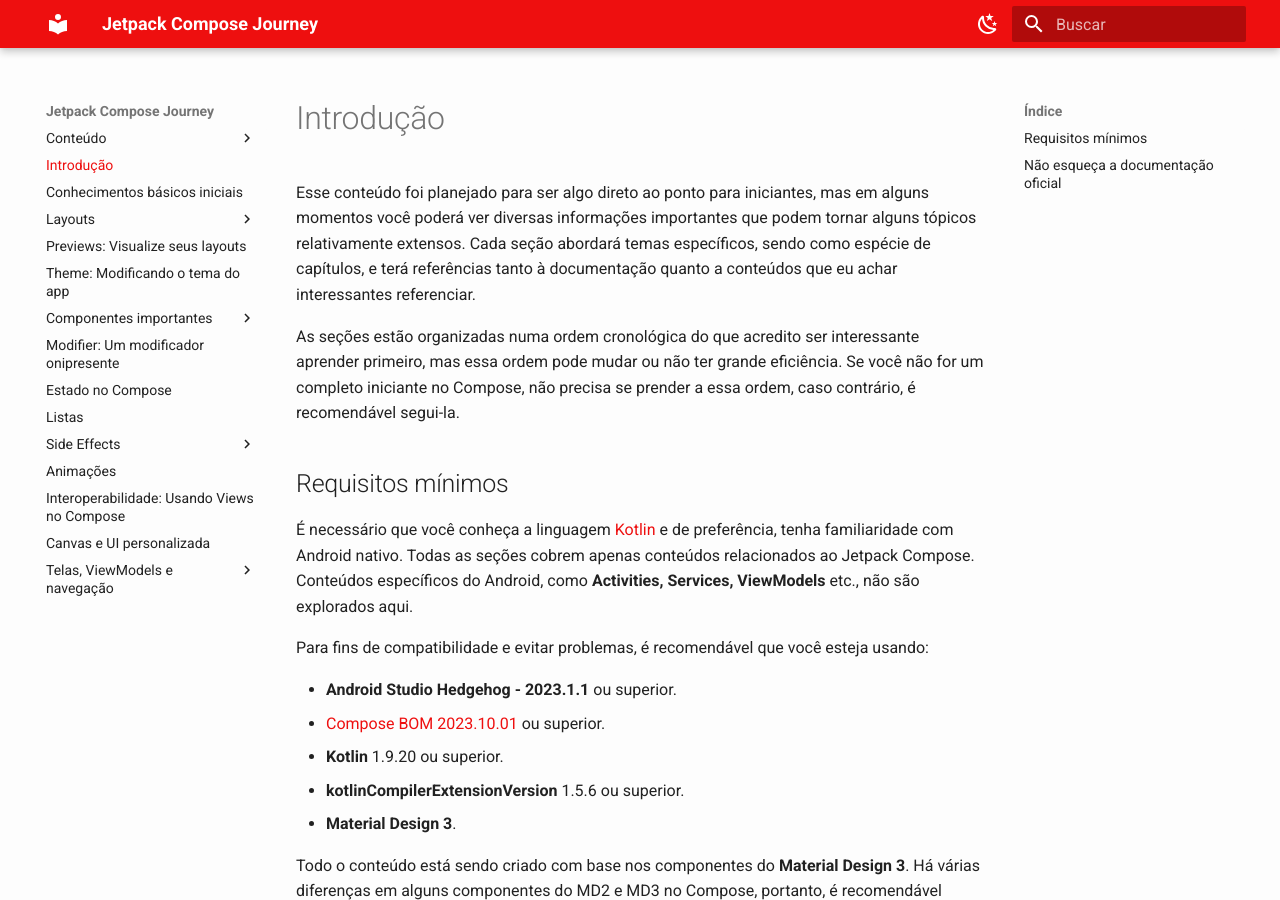
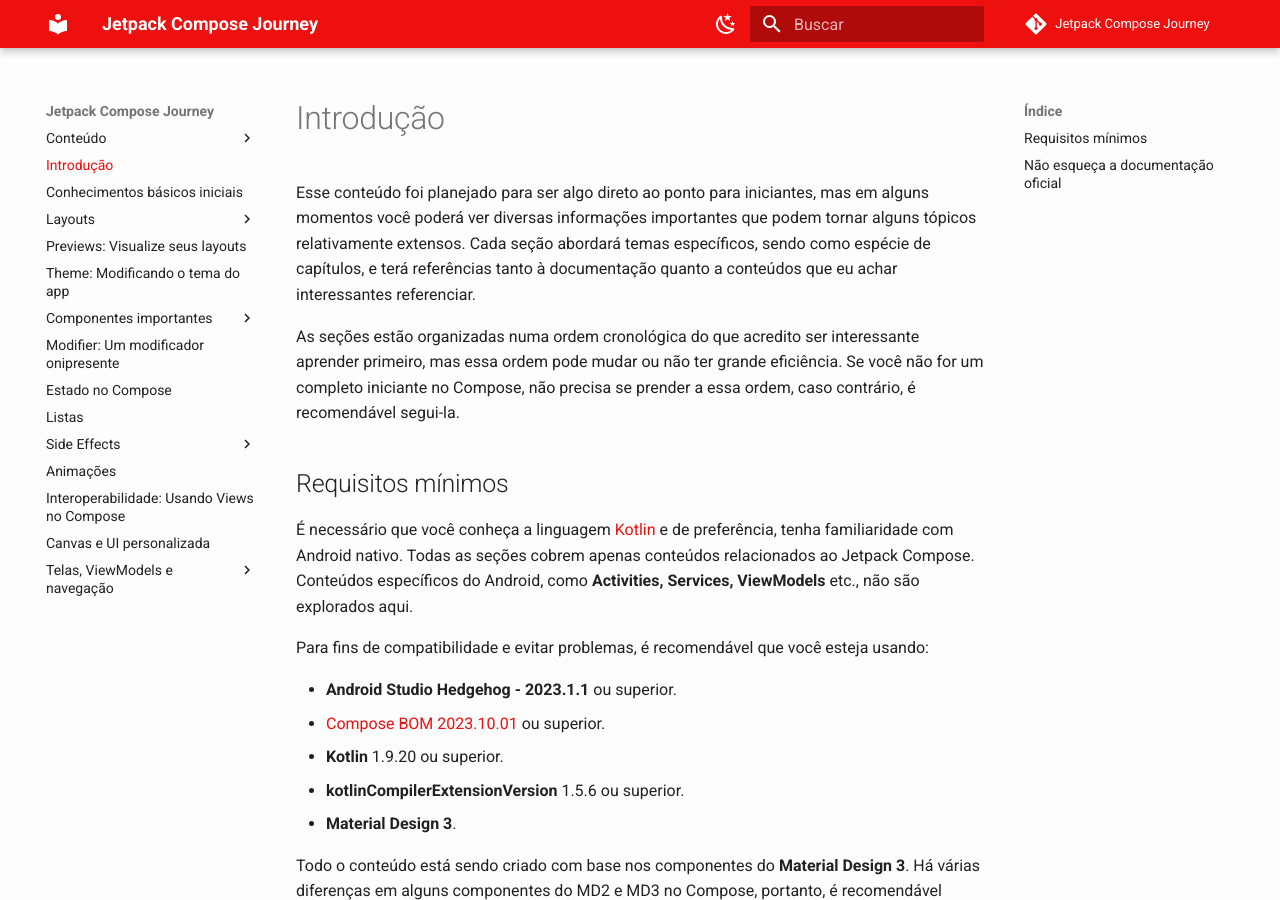
Before and after one commit to jsericksk/Jetpack-Compose-Journey, an MkDocs documentation site: the page built from docs/index.md, in a window 1280 px wide and 900 px high. Built offline with MkDocs 1.6.1 and Material for MkDocs 9.7.7, drawn with Linux system fonts in a browser that asks for light colours; comment, search, counter and statistics services are not loaded.

Commit message:
mkdocs atualizado

```diff
--- a/mkdocs.yml
+++ b/mkdocs.yml
@@ -4,6 +4,11 @@
 site_author: 'Jesus Ericks'
 site_url: 'https://github.com/jsericksk/Jetpack-Compose-Journey'
 edit_uri: 'tree/main/docs/'
+remote_branch: gh-pages
+
+# Repository
+repo_name: 'Jetpack Compose Journey'
+repo_url: 'https://github.com/jsericksk/Jetpack-Compose-Journey'
 
 # Local dev
 dev_addr: 127.0.0.1:3333
```
